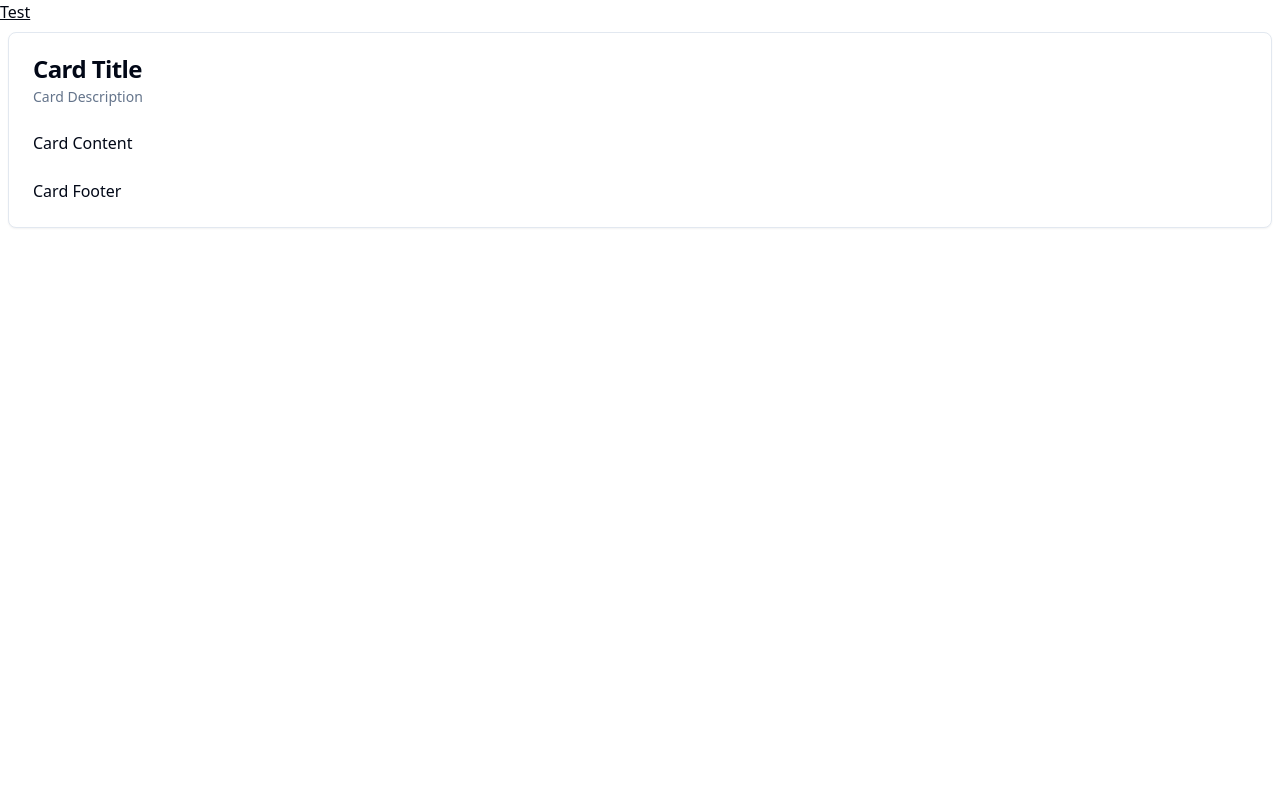
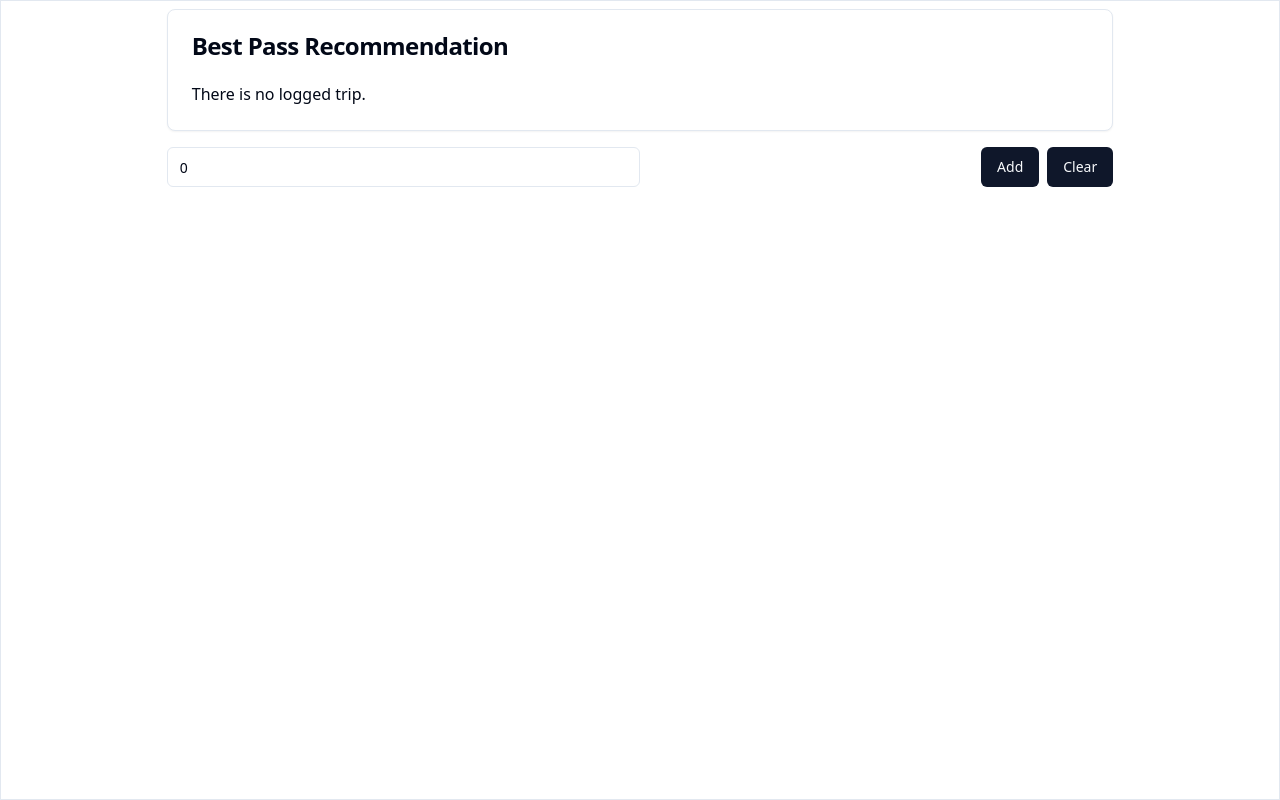
Before and after one commit to yusufvg/metro-app-vite-tailwind, a Vue app: page / in a window 1280 px wide. Built offline with nearby package versions, Linux system fonts and the light colour scheme.

Commit message:
create a test panel to experiment with shadcn components

```diff
--- a/package.json
+++ b/package.json
@@ -11,6 +11,7 @@
   "dependencies": {
     "@headlessui/vue": "^1.7.19",
     "@heroicons/vue": "^2.1.1",
+    "@vueuse/core": "^10.8.0",
     "class-variance-authority": "^0.7.0",
     "clsx": "^2.1.0",
     "lucide-vue-next": "^0.340.0",
--- a/src/assets/index.css
+++ b/src/assets/index.css
@@ -76,3 +76,16 @@
     @apply bg-background text-foreground;
   }
 }
+
+/* Personal styles */
+.test-column {
+  @apply flex flex-col items-center w-full min-h-screen border p-2 gap-y-4;
+}
+
+.input-row {
+  @apply flex flex-row gap-x-2;
+}
+
+.test-column-item {
+  @apply w-3/4;
+}
--- a/src/components/TestPanel.vue
+++ b/src/components/TestPanel.vue
@@ -1,28 +1,48 @@
 <script setup lang="ts">
 // import "@/assets/index.css";
-import {
-  Card,
-  CardContent,
-  CardDescription,
-  CardFooter,
-  CardHeader,
-  CardTitle,
-} from "@/components/ui/card";
+import { TestModel } from "@/lib/TestModel";
+import { computed, ref } from "vue";
+
+import { Card, CardContent, CardHeader, CardTitle } from "@/components/ui/card";
+import { Button } from "@/components/ui/button";
+import { Input } from "@/components/ui/input";
+
+const model = ref(new TestModel());
+const copy = computed(() => model.value.copy);
+const trip = ref(0);
+
+function onAdd(value: number) {
+  if (value > 0) {
+    model.value.addTrip(value);
+  }
+}
+
+function onClear() {
+  trip.value = 0;
+  model.value.clearTrip();
+}
 </script>
 
 <template>
-  <h1 class="text-gray-950 underline">Test</h1>
-
-  <Card class="m-2">
-    <CardHeader>
-      <CardTitle>Card Title</CardTitle>
-      <CardDescription>Card Description</CardDescription>
-    </CardHeader>
-    <CardContent>
-      <p>Card Content</p>
-    </CardContent>
-    <CardFooter>
-      <p>Card Footer</p>
-    </CardFooter>
-  </Card>
+  <div class="test-column">
+    <Card class="test-column-item">
+      <CardHeader>
+        <CardTitle>Best Pass Recommendation</CardTitle>
+      </CardHeader>
+      <CardContent>
+        <p>{{ copy }}</p>
+      </CardContent>
+    </Card>
+    <div class="test-column-item input-row">
+      <Input
+        v-model="trip"
+        type="number"
+        :value="trip > 0 ? trip : ''"
+        placeholder="Enter the trip fare amount in $"
+        class="w-1/2 mr-auto"
+      />
+      <Button @click="onAdd(trip)">Add</Button>
+      <Button @click="onClear()">Clear</Button>
+    </div>
+  </div>
 </template>
--- /dev/null
+++ b/src/components/ui/button/Button.vue
@@ -0,0 +1,27 @@
+<script setup lang="ts">
+import type { HTMLAttributes } from 'vue'
+import { Primitive, type PrimitiveProps } from 'radix-vue'
+import { type ButtonVariants, buttonVariants } from '.'
+import { cn } from '@/lib/utils'
+
+interface Props extends PrimitiveProps {
+  variant?: ButtonVariants['variant']
+  size?: ButtonVariants['size']
+  as?: string
+  class?: HTMLAttributes['class']
+}
+
+const props = withDefaults(defineProps<Props>(), {
+  as: 'button',
+})
+</script>
+
+<template>
+  <Primitive
+    :as="as"
+    :as-child="asChild"
+    :class="cn(buttonVariants({ variant, size }), props.class)"
+  >
+    <slot />
+  </Primitive>
+</template>
--- /dev/null
+++ b/src/components/ui/button/index.ts
@@ -0,0 +1,34 @@
+import { type VariantProps, cva } from 'class-variance-authority'
+
+export { default as Button } from './Button.vue'
+
+export const buttonVariants = cva(
+  'inline-flex items-center justify-center whitespace-nowrap rounded-md text-sm font-medium ring-offset-background transition-colors focus-visible:outline-none focus-visible:ring-2 focus-visible:ring-ring focus-visible:ring-offset-2 disabled:pointer-events-none disabled:opacity-50',
+  {
+    variants: {
+      variant: {
+        default: 'bg-primary text-primary-foreground hover:bg-primary/90',
+        destructive:
+          'bg-destructive text-destructive-foreground hover:bg-destructive/90',
+        outline:
+          'border border-input bg-background hover:bg-accent hover:text-accent-foreground',
+        secondary:
+          'bg-secondary text-secondary-foreground hover:bg-secondary/80',
+        ghost: 'hover:bg-accent hover:text-accent-foreground',
+        link: 'text-primary underline-offset-4 hover:underline',
+      },
+      size: {
+        default: 'h-10 px-4 py-2',
+        sm: 'h-9 rounded-md px-3',
+        lg: 'h-11 rounded-md px-8',
+        icon: 'h-10 w-10',
+      },
+    },
+    defaultVariants: {
+      variant: 'default',
+      size: 'default',
+    },
+  },
+)
+
+export type ButtonVariants = VariantProps<typeof buttonVariants>
--- /dev/null
+++ b/src/components/ui/input/Input.vue
@@ -0,0 +1,24 @@
+<script setup lang="ts">
+import type { HTMLAttributes } from 'vue'
+import { useVModel } from '@vueuse/core'
+import { cn } from '@/lib/utils'
+
+const props = defineProps<{
+  defaultValue?: string | number
+  modelValue?: string | number
+  class?: HTMLAttributes['class']
+}>()
+
+const emits = defineEmits<{
+  (e: 'update:modelValue', payload: string | number): void
+}>()
+
+const modelValue = useVModel(props, 'modelValue', emits, {
+  passive: true,
+  defaultValue: props.defaultValue,
+})
+</script>
+
+<template>
+  <input v-model="modelValue" :class="cn('flex h-10 w-full rounded-md border border-input bg-background px-3 py-2 text-sm ring-offset-background file:border-0 file:bg-transparent file:text-sm file:font-medium placeholder:text-muted-foreground focus-visible:outline-none focus-visible:ring-2 focus-visible:ring-ring focus-visible:ring-offset-2 disabled:cursor-not-allowed disabled:opacity-50', props.class)">
+</template>
--- /dev/null
+++ b/src/components/ui/input/index.ts
@@ -0,0 +1 @@
+export { default as Input } from './Input.vue'
--- /dev/null
+++ b/src/lib/TestModel.ts
@@ -0,0 +1,17 @@
+export class TestModel {
+  private tripValue: number | null = null;
+
+  addTrip(value: number) {
+    this.tripValue = value;
+  }
+
+  clearTrip() {
+    this.tripValue = null;
+  }
+
+  get copy(): string {
+    return this.tripValue == null
+      ? "There is no logged trip."
+      : `The fare of the trip was $${this.tripValue}.`;
+  }
+}
```
Also changed, not shown: 1 other file (tests, documents, lock files or other folders).
